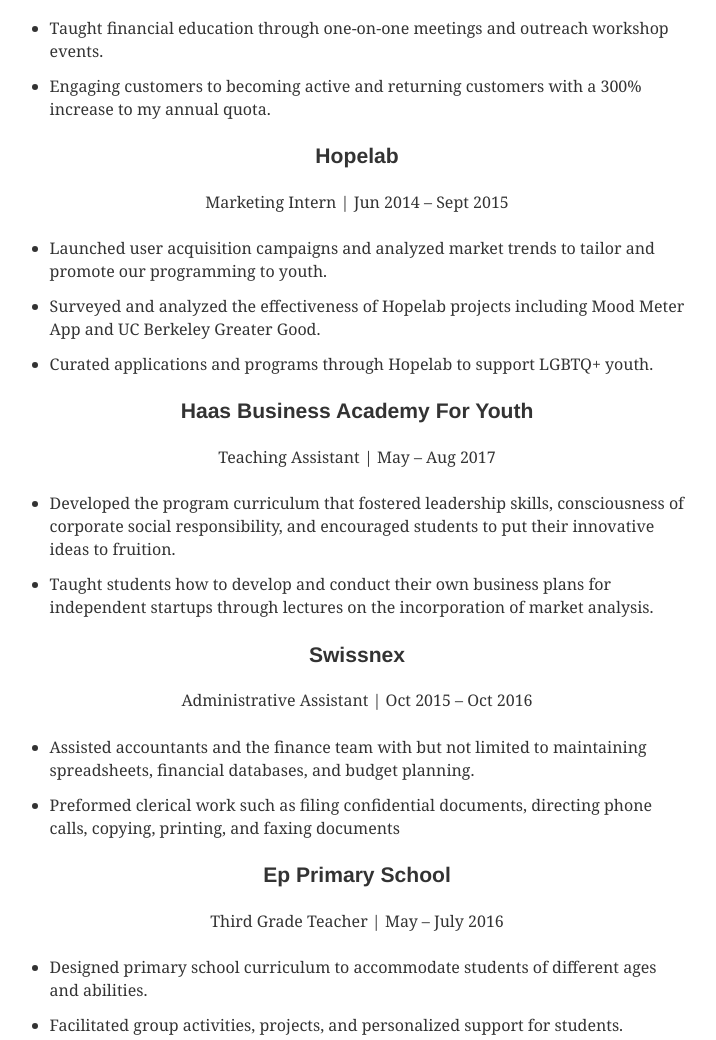
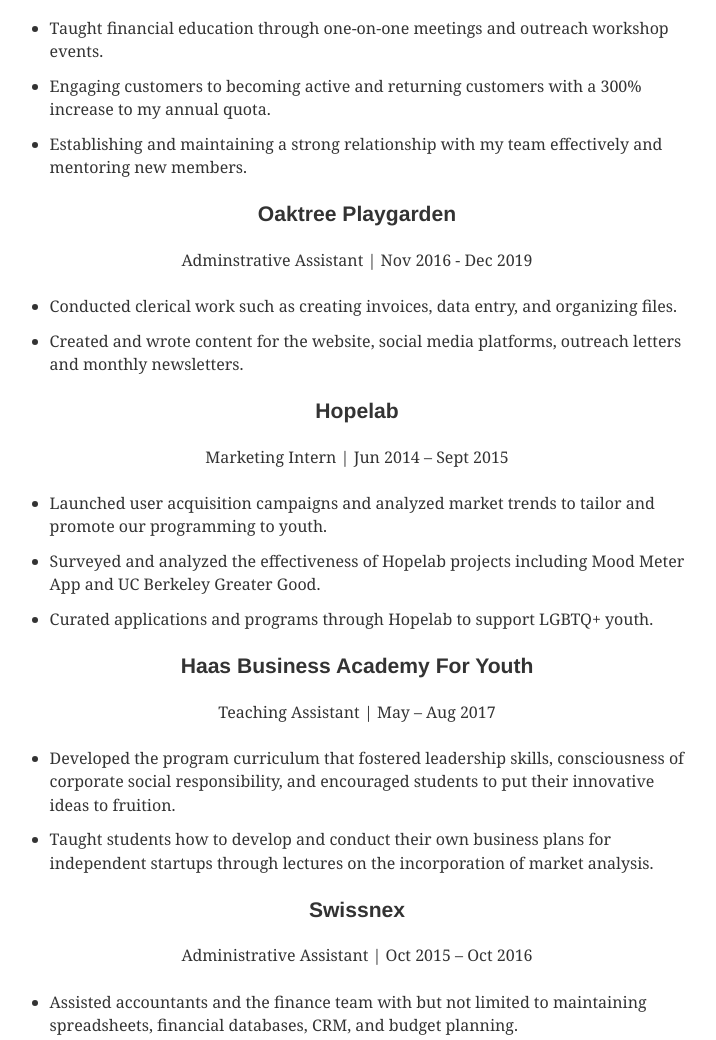
Before and after one commit to jermspeaks/selena-website, a Gatsby site: page /about in a window 1280 px wide. Shown: the part 640-1680 px from the top of the page, without its empty margins (283-999 px from the left). Built offline with nearby package versions, Linux system fonts and the light colour scheme; Gatsby itself is replaced by a stand-in of ours; some packages are replaced by stand-ins of ours; what typography-theme-github would draw is missing.

Commit message:
Add role

```diff
--- a/content/__about/resume-en.md
+++ b/content/__about/resume-en.md
@@ -42,6 +42,18 @@
 
 - Taught financial education through one-on-one meetings and outreach workshop events.
 - Engaging customers to becoming active and returning customers with a 300% increase to my annual quota.
+- Establishing and maintaining a strong relationship with my team effectively and mentoring new members.
+
+</div>
+
+### Oaktree Playgarden
+
+Adminstrative Assistant | Nov 2016 - Dec 2019
+
+<div align="left">
+
+- Conducted clerical work such as creating invoices, data entry, and organizing files.
+- Created and wrote content for the website, social media platforms, outreach letters and monthly newsletters.
 
 </div>
 
@@ -74,7 +86,7 @@
 
 <div align="left">
 
-- Assisted accountants and the finance team with but not limited to maintaining spreadsheets, financial databases, and budget planning.
+- Assisted accountants and the finance team with but not limited to maintaining spreadsheets, financial databases, CRM, and budget planning.
 - Preformed clerical work such as filing confidential documents, directing phone calls, copying, printing, and faxing documents
 
 </div>
```
